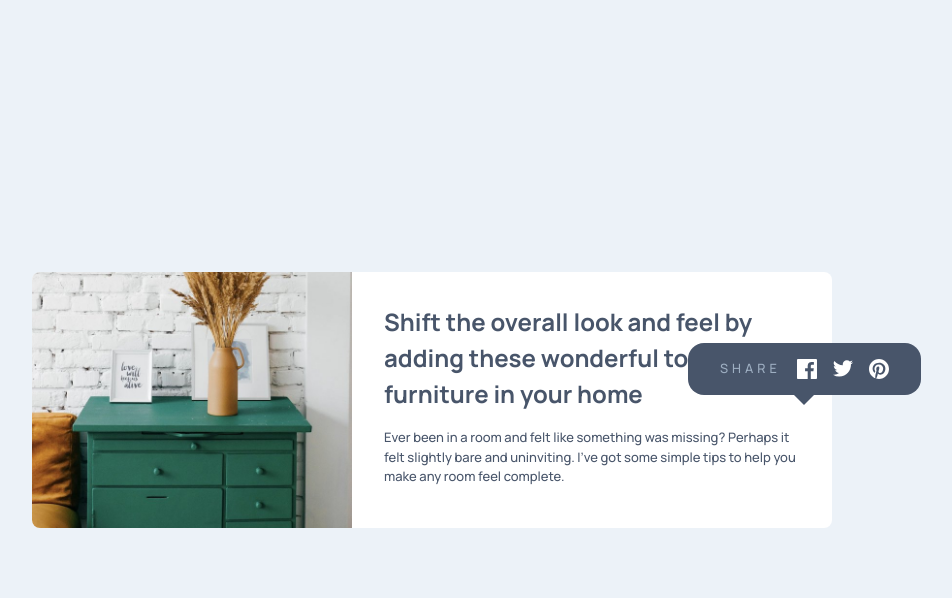
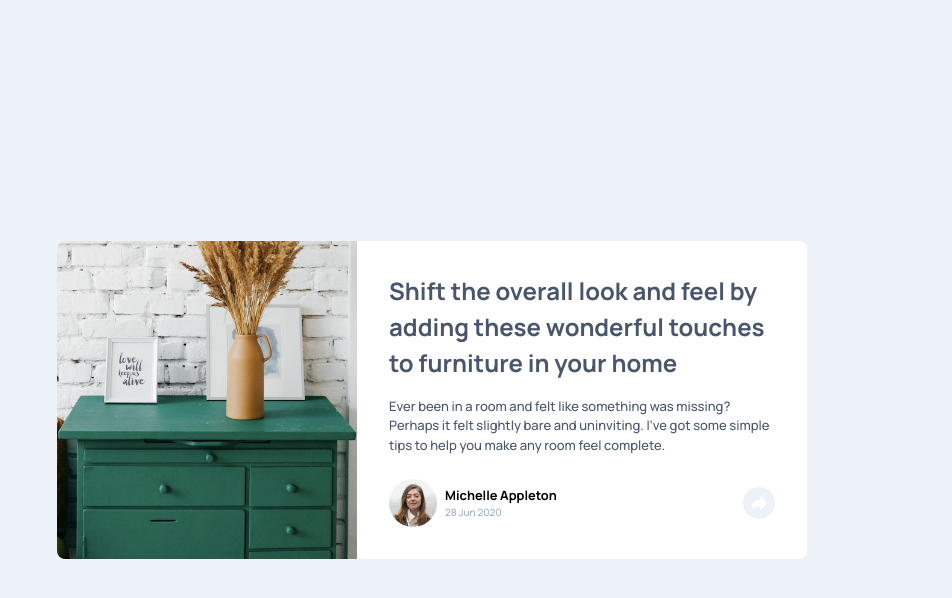
Before and after one commit to zsoolti8917/Article-preview-component, a plain HTML site: page index.html in a window 1280 px wide. Both pictures are taken after a click on the picture 992 px from the left and 503 px from the top of the page. Shown: the whole page, without its empty margins (208-1160 px from the left). Drawn offline with Linux system fonts and the light colour scheme.

Commit message:
Solved problem with share button

```diff
--- a/main.js
+++ b/main.js
@@ -1,10 +1,24 @@
 const btn = document.querySelector(".content__author-share");
 
 btn.addEventListener("click", function(e){
-const shareView = document.querySelector(".content__author-view-share");
-shareView.style.display = "flex";
-const author = document.querySelector(".content__author");
-author.style.display = "none";
+    const shareView = document.querySelector(".content__author-view-share");
+    const author = document.querySelector(".content__author");
+    var width = window.innerWidth;
+    console.log(width);
+    if( width > 768 ) {
+        if (shareView.style.display === "none") {
+            shareView.style.display = "flex";
+          } else {
+            shareView.style.display = "none";
+          }
+
+    } else {
+
+    shareView.style.display = "flex";
+
+    author.style.display = "none";
+    }
+
 })
 
 const btn2 = document.querySelector(".content__author-share2");
--- a/style.css
+++ b/style.css
@@ -204,7 +204,8 @@ body{
     .container{
         grid-template-columns: 40% 60%;
         gap: 0;
-        max-width: 800px;
+        max-width: 750px;
+        margin: 1rem;
 
     }
 
@@ -229,7 +230,7 @@ body{
 
         position: absolute;
         margin: 0;
-        transform: translate(21rem, -9rem);
+        transform: translate(18rem, -9rem);
         border-radius: 1rem;
 
     }
```
